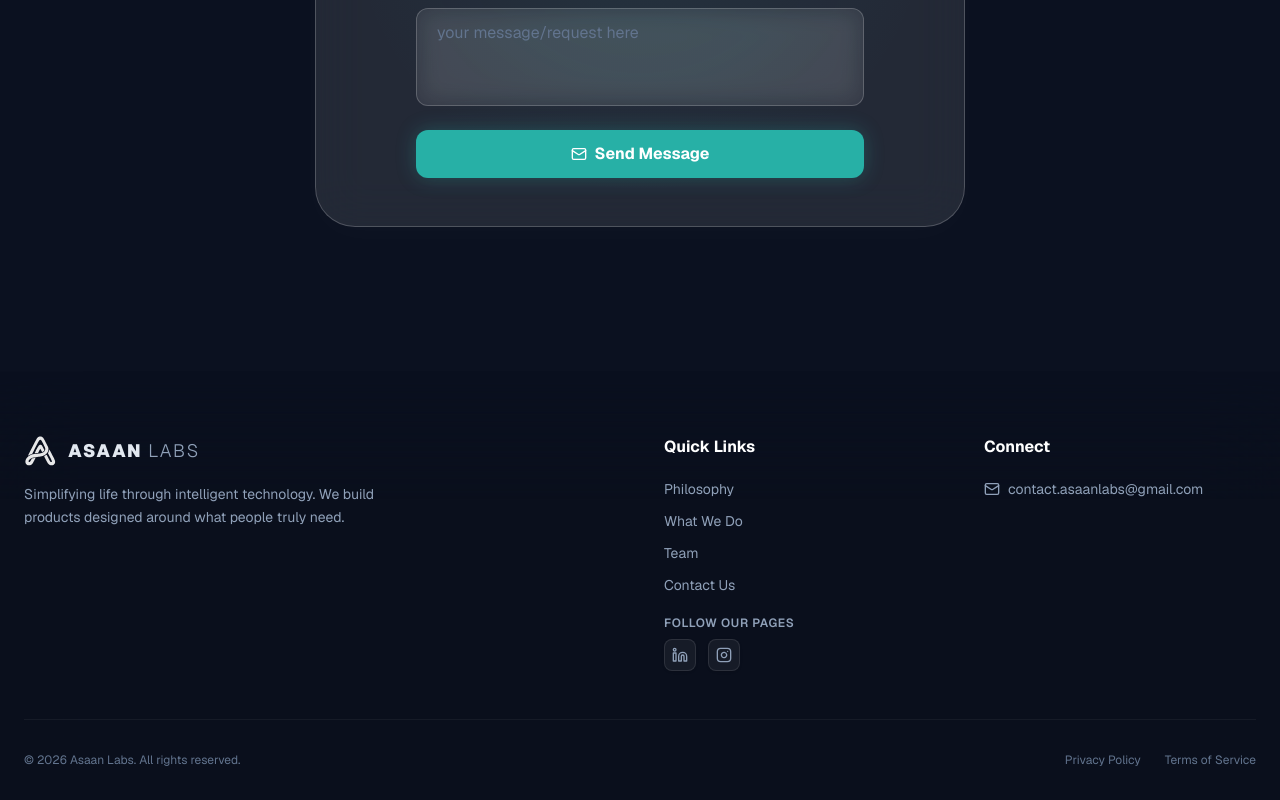
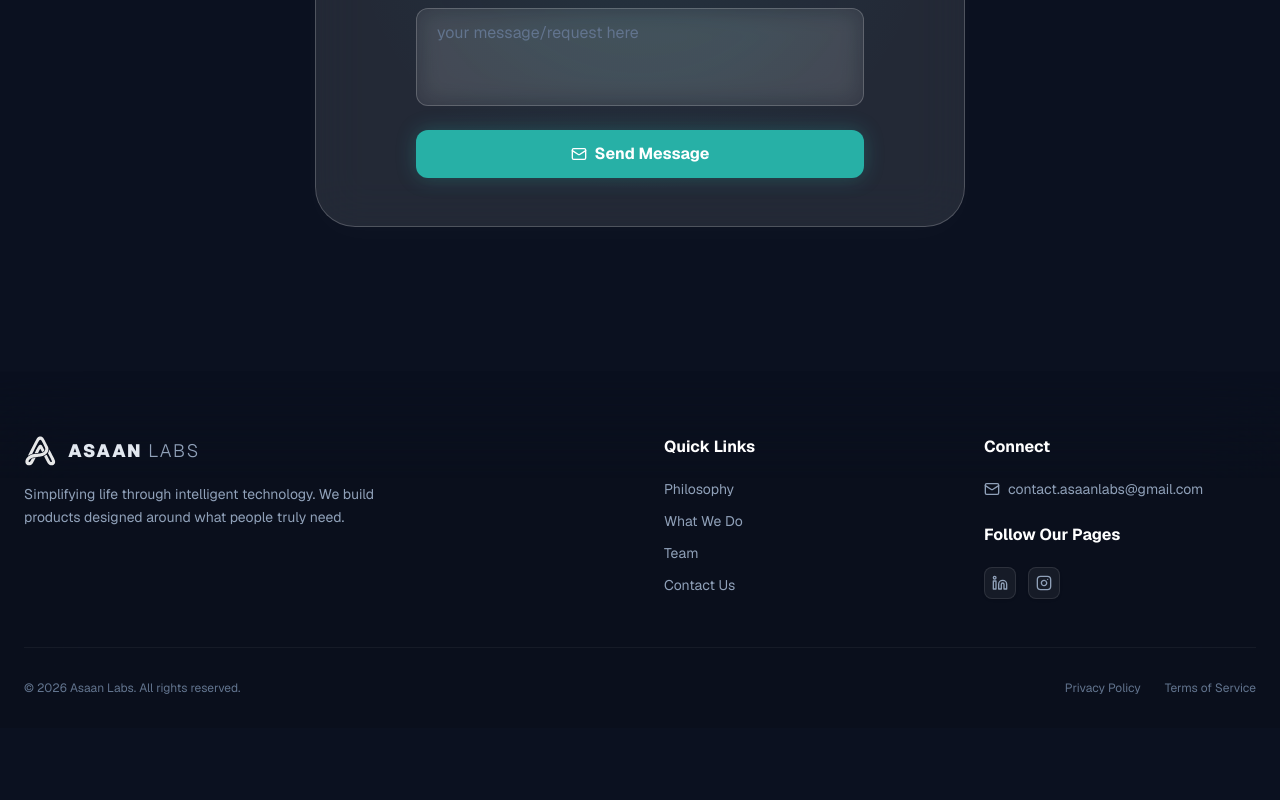
Before and after one commit to Abdul-Rahman258/asaanlabs-website, a Next.js app: page / in a window 1280 px wide. Shown: the part 5370-6170 px from the top of the page. After the commit the page ends 6098 px from the top, so only its background shows below. Built offline with nearby package versions, Linux system fonts and the light colour scheme.

Commit message:
Move Follow Our Pages under Connect with matching h4 heading

```diff
--- a/src/app/page.tsx
+++ b/src/app/page.tsx
@@ -664,10 +664,20 @@ export default function Home() {
               <a href="#services" className="text-slate-400 hover:text-primary transition-colors text-sm w-fit">What We Do</a>
               <a href="#team" className="text-slate-400 hover:text-primary transition-colors text-sm w-fit">Team</a>
               <a href="#contact" className="text-slate-400 hover:text-primary transition-colors text-sm w-fit">Contact Us</a>
+            </div>
 
-              {/* Follow Our Pages */}
-              <div className="pt-2 flex flex-col gap-2">
-                <span className="text-xs font-semibold text-slate-400 uppercase tracking-wider">Follow our pages</span>
+            {/* Connect & Follow Our Pages */}
+            <div className="flex flex-col gap-6">
+              <div className="flex flex-col gap-3">
+                <h4 className="text-white font-bold mb-2">Connect</h4>
+                <a href="mailto:contact.asaanlabs@gmail.com" className="text-slate-400 hover:text-primary transition-colors text-sm w-fit flex items-center gap-2">
+                  <Mail className="w-4 h-4" />
+                  contact.asaanlabs@gmail.com
+                </a>
+              </div>
+
+              <div className="flex flex-col gap-3">
+                <h4 className="text-white font-bold mb-2">Follow Our Pages</h4>
                 <div className="flex items-center gap-3">
                   <a
                     href="#"
@@ -690,15 +700,6 @@ export default function Home() {
                 </div>
               </div>
             </div>
-
-            {/* Contact */}
-            <div className="flex flex-col gap-3">
-              <h4 className="text-white font-bold mb-2">Connect</h4>
-              <a href="mailto:contact.asaanlabs@gmail.com" className="text-slate-400 hover:text-primary transition-colors text-sm w-fit flex items-center gap-2">
-                <Mail className="w-4 h-4" />
-                contact.asaanlabs@gmail.com
-              </a>
-            </div>
           </div>
 
           <div className="pt-8 border-t border-white/5 flex flex-col md:flex-row items-center justify-between gap-4">
```
